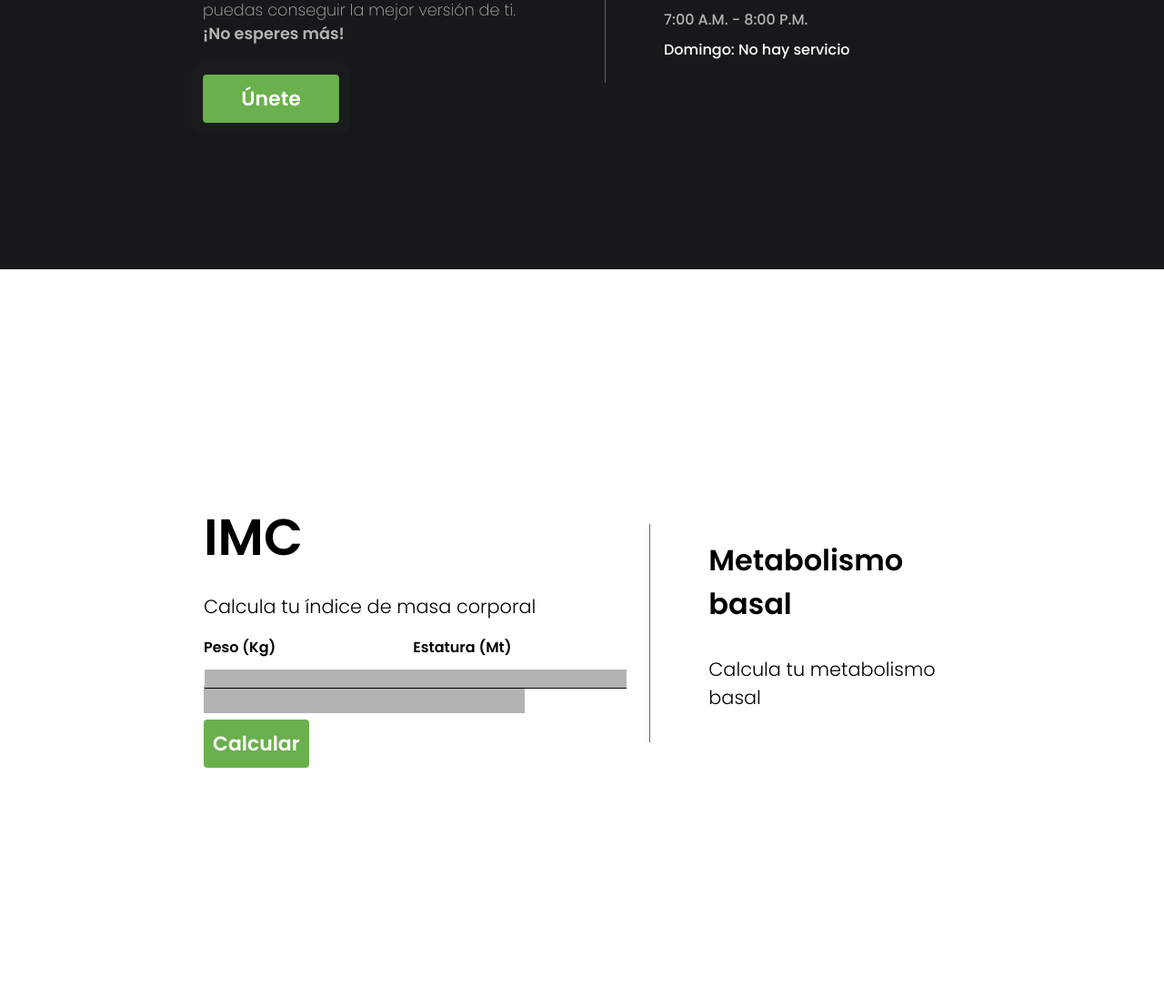
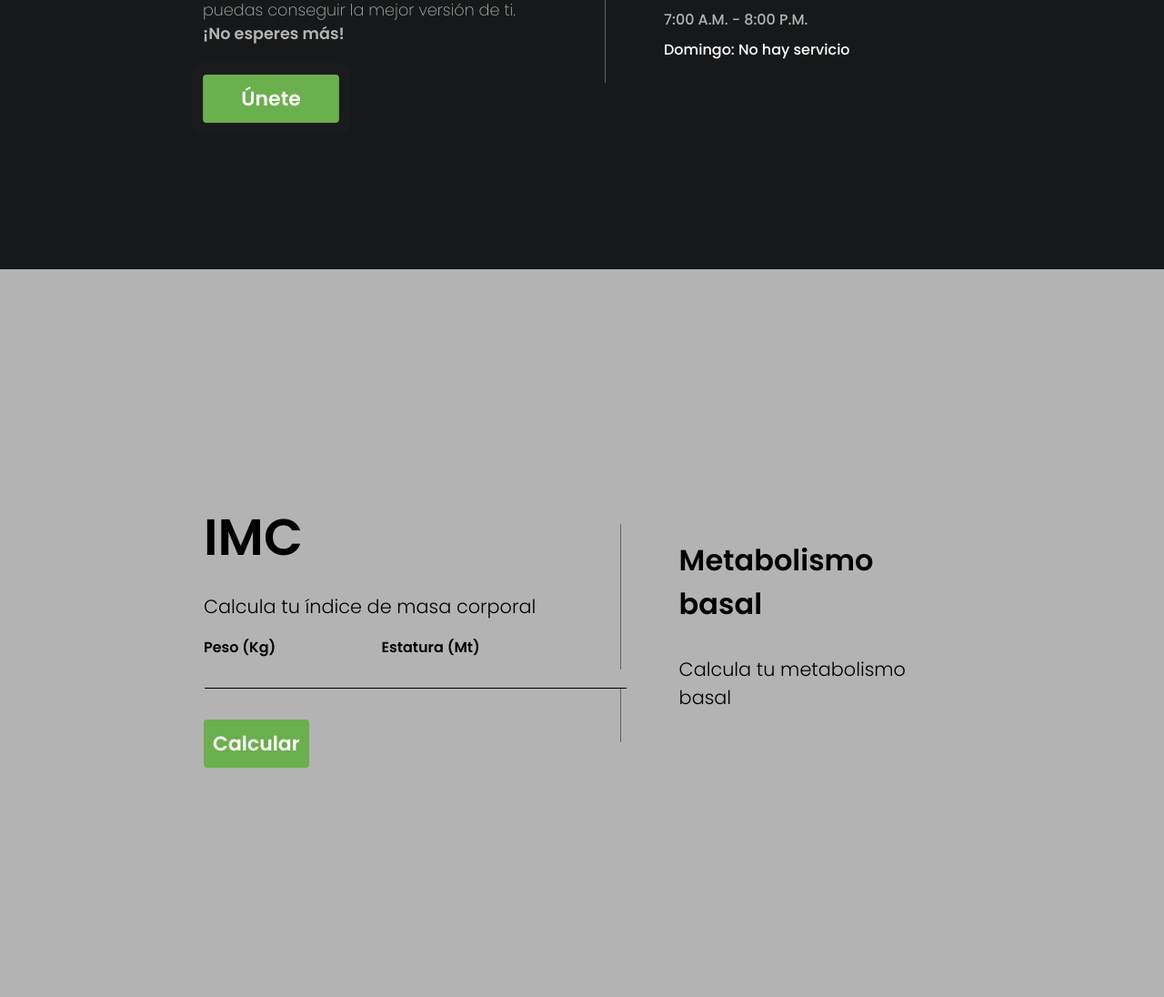
Before and after one commit to LMGP2002/ProyectoWeb, a PHP site: page /HTML/index.html in a window 1280 px wide. Shown: the part 1304-2400 px from the top of the page at 91% size. Run offline with PHP 8.4, Linux system fonts and the light colour scheme; some libraries are stand-ins or nearby versions.

Commit message:
color calcular

```diff
--- a/CSS/estilos.css
+++ b/CSS/estilos.css
@@ -772,13 +772,8 @@ body, #modal-registro, #modal-registro-iniciar, #modal-olvido{
     justify-content: space-between;
     align-items: center;
     padding: 8rem 14rem;
-<<<<<<< HEAD
     background: #B4B3B3;
 }
-=======
-   background: #B4B3B3; /* fallback for old browsers */
-  }
->>>>>>> 2864a3f5ea5c6573ebb8f43830971edf0ada3629
 .cal{
     width: 45%;
 }
```
